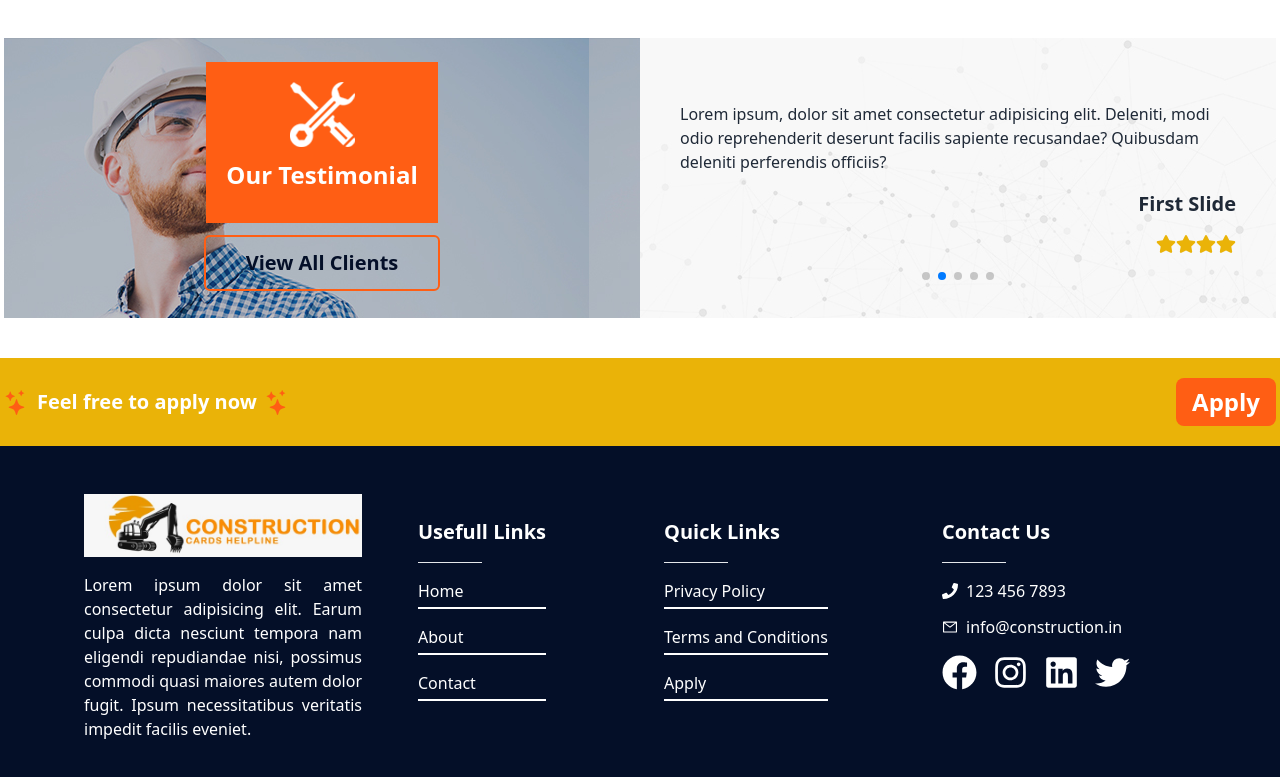
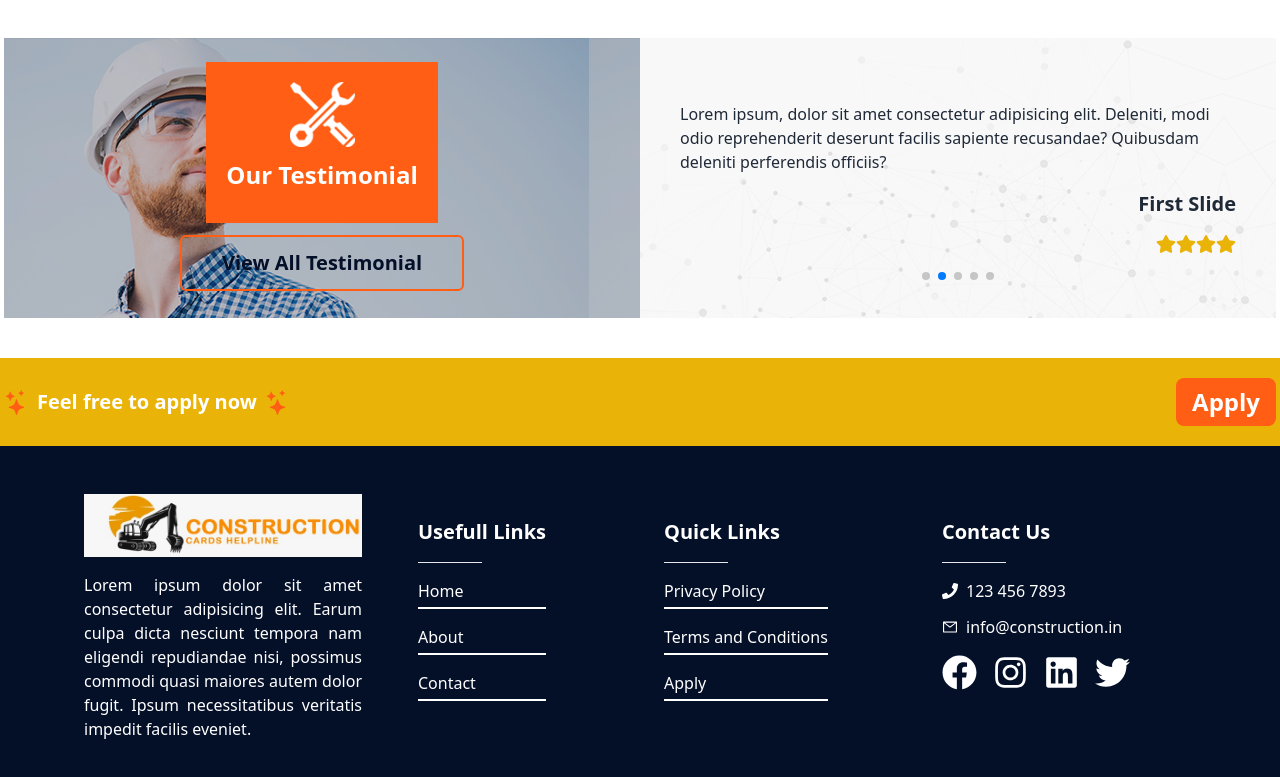
Before and after one commit to nishantsingh345/construction2, a Next.js app: page / in a window 1280 px wide. Shown: the part 2407-3184 px from the top of the page. Built offline with nearby package versions, Linux system fonts and the light colour scheme.

Commit message:
add link in testimonial section

```diff
--- a/src/components/home/Testimonial.tsx
+++ b/src/components/home/Testimonial.tsx
@@ -13,6 +13,7 @@ import "swiper/css/pagination";
 import "swiper/css/scrollbar";
 import Section from "../common/Section";
 import { FaStar } from "react-icons/fa";
+import Link from "next/link";
 
 type Props = {};
 
@@ -70,7 +71,13 @@ const Testimonial = (props: Props) => {
             </div>
             <div className="flex items-center justify-center mt-3">
               <div className="bg-transparent border-2 border-[#ff5e14] hover:bg-[#ff5e14] cursor-pointer px-10 rounded-md  md:py-3 py-2 text-lg text-[#040f28] hover:text-white ease-in duration-500 font-bold md:text-xl">
-                <p className="text-center">View All Clients</p>
+                <Link
+                  href="https://www.trustpilot.com/review/constructioncardshelpline.co.uk"
+                  target="_blank"
+                  className="text-center"
+                >
+                  View All Testimonial
+                </Link>
               </div>
             </div>
           </div>
```
